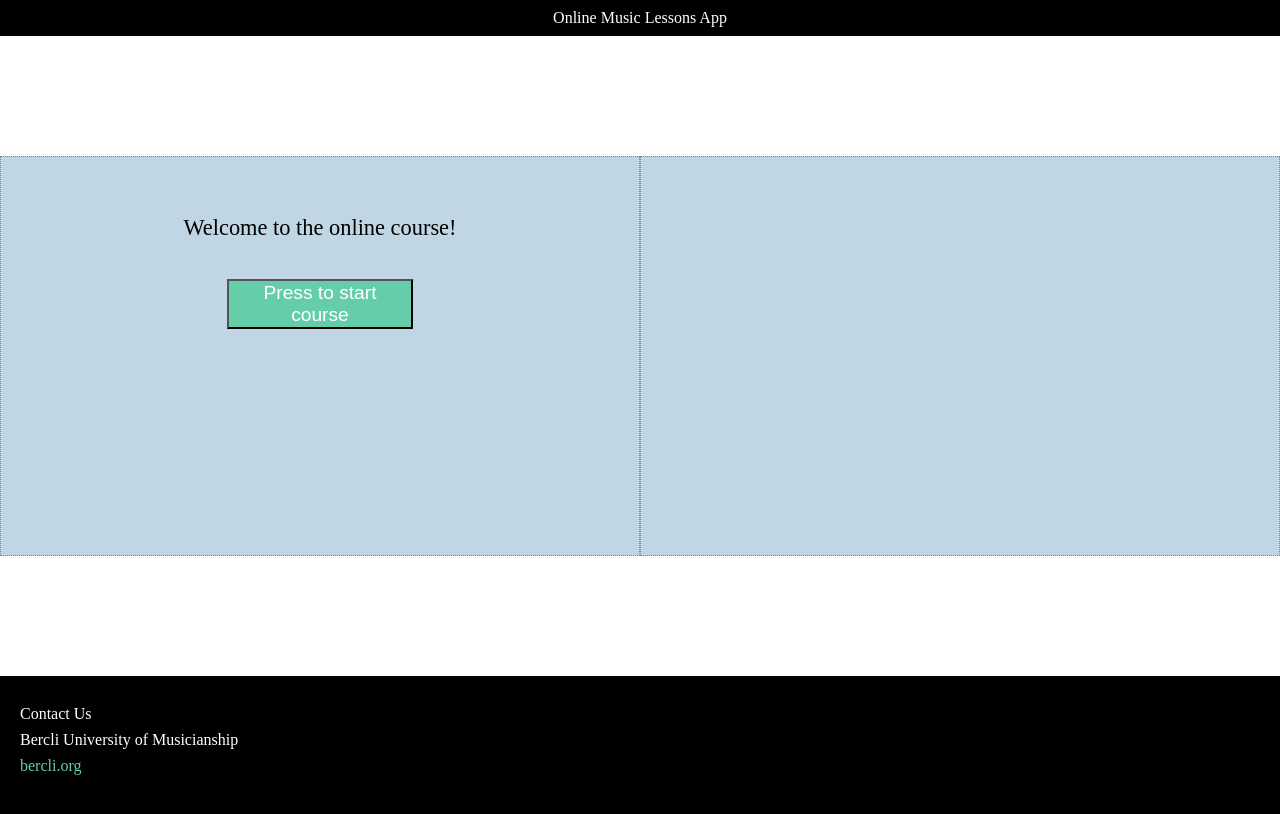
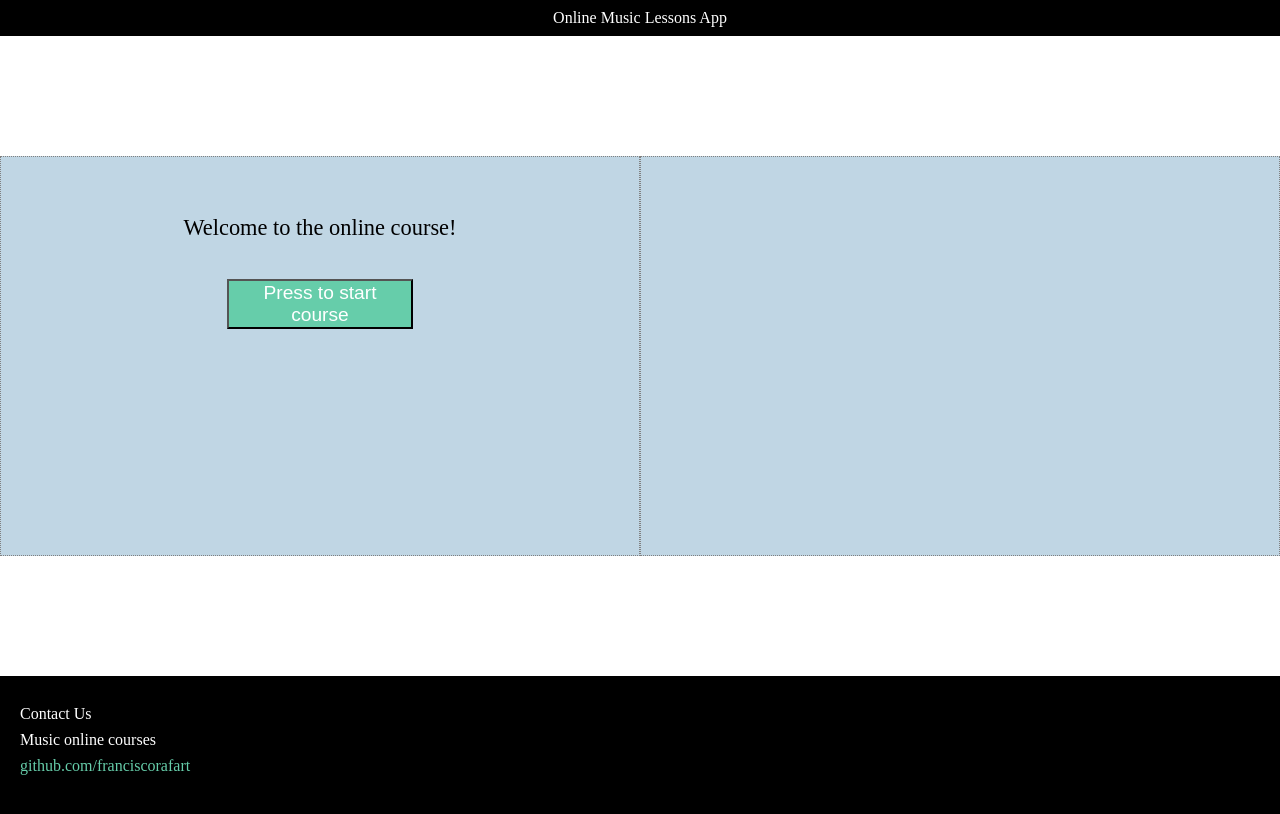
Before and after one commit to franciscorafart/video-class-youtube, a React (Create React App) app: page / in a window 1280 px wide. Built offline with nearby package versions, Linux system fonts and the light colour scheme.

Commit message:
readme changes

```diff
--- a/src/Footer.js
+++ b/src/Footer.js
@@ -6,8 +6,8 @@ class Footer extends Component{
     return(
       <footer className="footer clearfix">
         <span className="span">Contact Us</span>
-        <span className="clear span">Bercli University of Musicianship</span>
-        <span className="clear span"><a href="https://github.com/franciscorafart/">bercli.org</a></span>
+        <span className="clear span">Music online courses</span>
+        <span className="clear span"><a href="https://github.com/franciscorafart/">github.com/franciscorafart</a></span>
       </footer>
     )
   }
```
Also changed, not shown: 1 other file (tests, documents, lock files or other folders).
